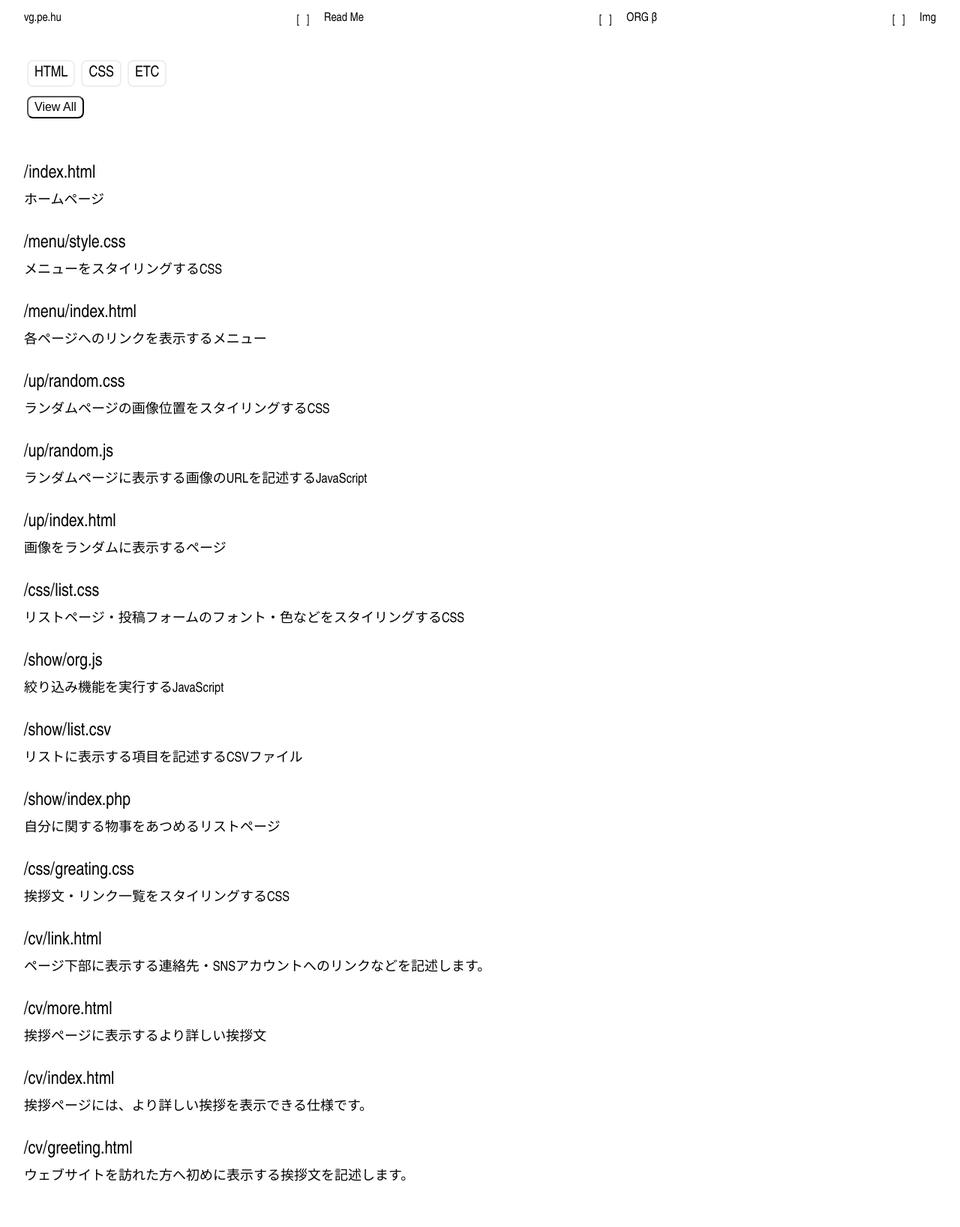
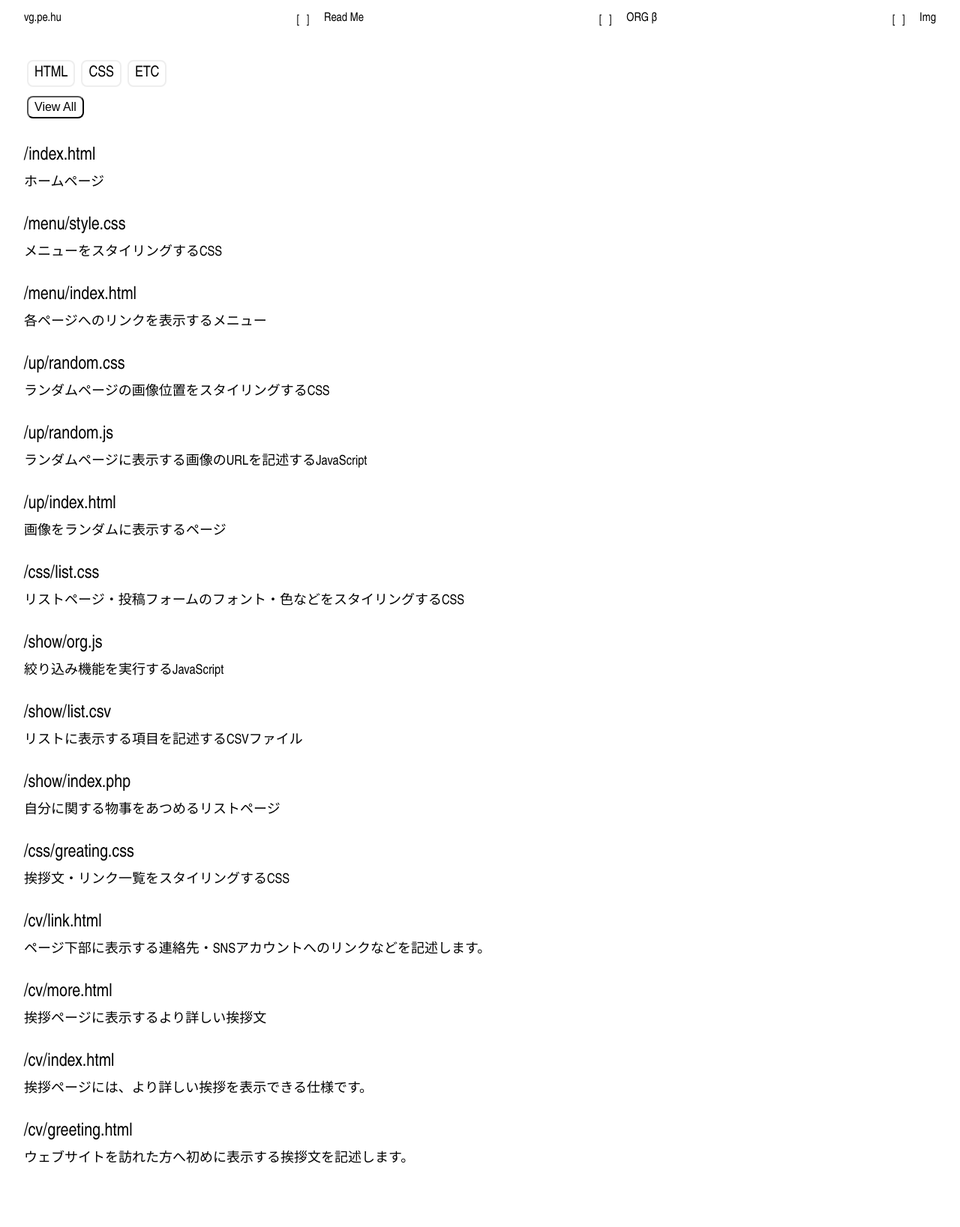
Before and after one commit to verygois/verygois.github.io, a PHP site: page /org.php in a window 1280 px wide. Shown: the whole page at 75% size. After the commit the page ends 1552 px from the top, so only its background shows below. Run offline with PHP 8.4, Linux system fonts and the light colour scheme; some libraries are stand-ins or nearby versions.

Commit message:
Update org.css

```diff
--- a/css/org.css
+++ b/css/org.css
@@ -96,7 +96,7 @@ button:hover {
 
 .list {
   position: relative;
-  padding: 2.5rem 0;
+  padding: 1rem 0;
   display: flex;
   flex-direction: column-reverse;
 }
```
